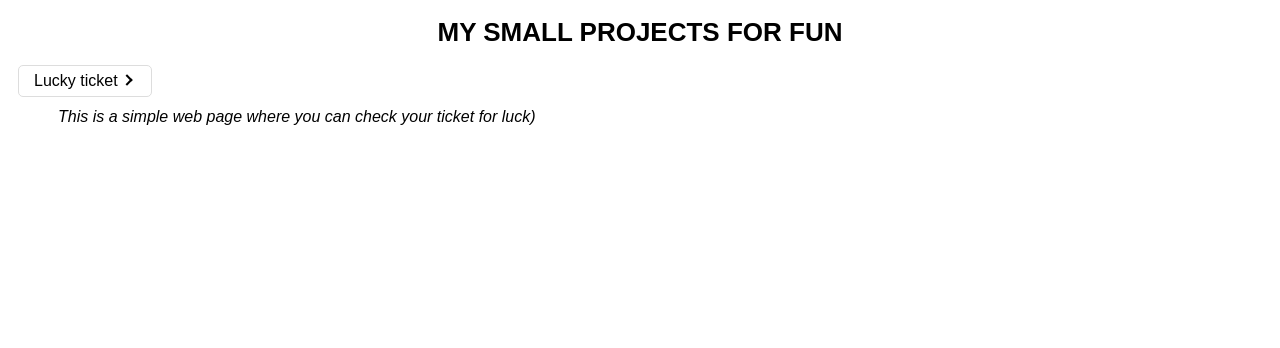
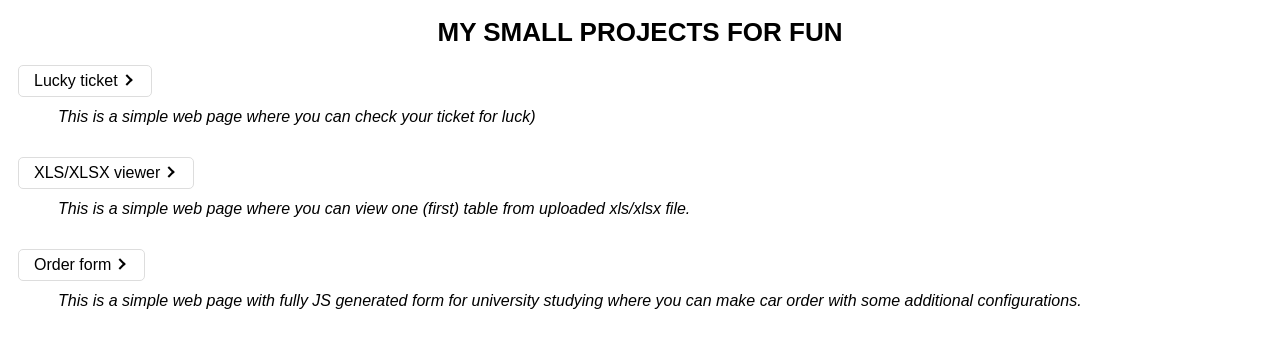
Before and after one commit to TriniTangl/just-fun, a website: page index.html in a window 1280 px wide. Drawn offline with Linux system fonts and the light colour scheme.

Commit message:
connect other projects to index.html

```diff
--- a/index.html
+++ b/index.html
@@ -18,5 +18,23 @@
     </dt>
     <dd>This is a simple web page where you can check your ticket for luck)</dd>
 </dl>
+<dl>
+    <dt>
+        <a href="./projects/xlsx_viewer/" target="_blank">
+            XLS/XLSX viewer<i class="arrow right"></i>
+        </a>
+    </dt>
+    <dd>This is a simple web page where you can view one (first) table from uploaded xls/xlsx file.</dd>
+</dl>
+<dl>
+    <dt>
+        <a href="./projects/form-lab/" target="_blank">
+            Order form<i class="arrow right"></i>
+        </a>
+    </dt>
+    <dd>This is a simple web page with fully JS generated form for university studying where you can make car order with
+        some additional configurations.
+    </dd>
+</dl>
 </body>
 </html>
```
